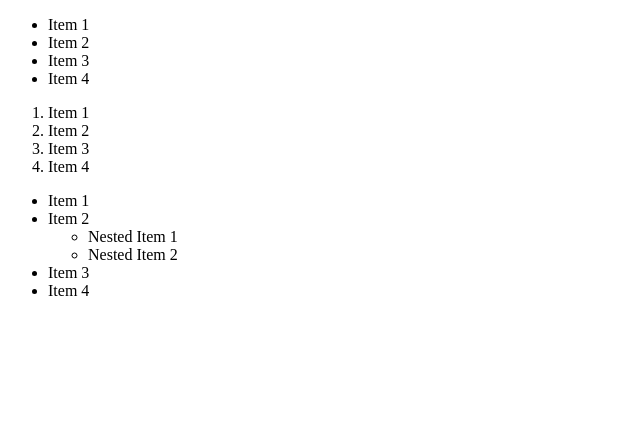
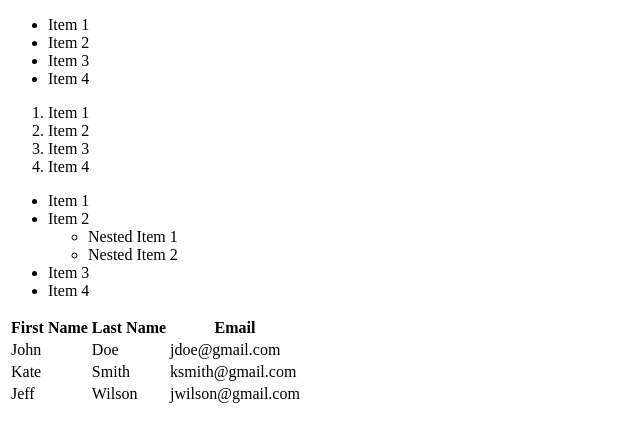
Before and after one commit to cshaw00048/HTML-CSS, a plain HTML site: page htmlSandbox/06_lists_tables.html in a window 1280 px wide. Shown: the whole page, without its empty margins (0-640 px from the left). Drawn offline with Linux system fonts and the light colour scheme.

Commit message:
table added

```diff
--- a/htmlSandbox/06_lists_tables.html
+++ b/htmlSandbox/06_lists_tables.html
@@ -34,5 +34,34 @@
       <li>Item 3</li>
       <li>Item 4</li>
     </ul>
+
+    <!-- Tables -->
+    <table>
+      <thead>
+        <tr>
+          <th>First Name</th>
+          <th>Last Name</th>
+          <th>Email</th>
+        </tr>
+      </thead>
+      <tbody>
+        <tr>
+          <td>John</td>
+          <td>Doe</td>
+          <td>jdoe@gmail.com</td>
+        </tr>
+        <tr>
+          <td>Kate</td>
+          <td>Smith</td>
+          <td>ksmith@gmail.com</td>
+        </tr>
+        <tr>
+          <td>Jeff</td>
+          <td>Wilson</td>
+          <td>jwilson@gmail.com</td>
+        </tr>
+      </tbody>
+      <body></body>
+    </table>
   </body>
 </html>
```
